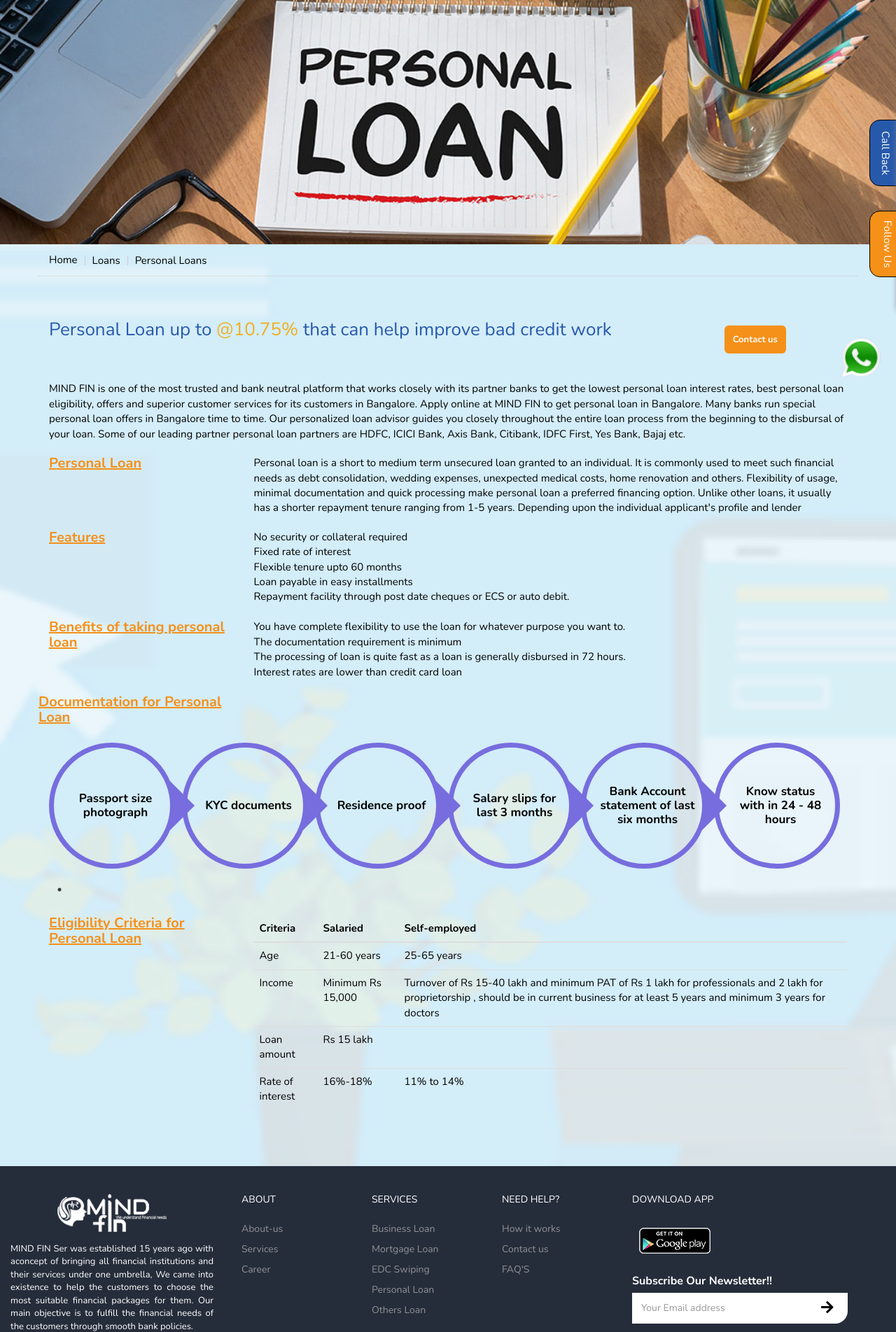
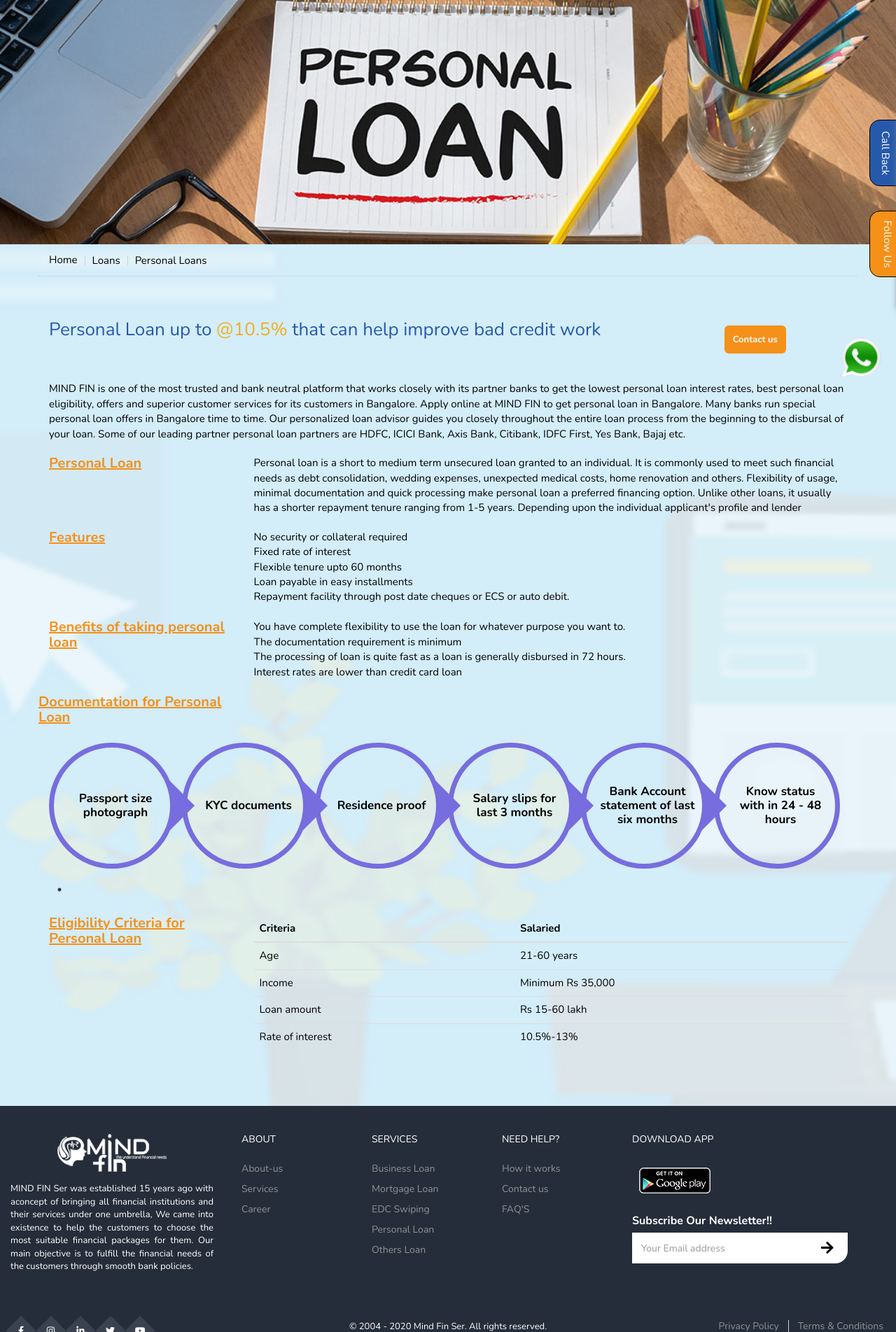
Before and after one commit to mindfin/mindfin-website, a PHP site: page /personal_loan.php in a window 1280 px wide. Shown: the part 129-2032 px from the top of the page at 70% size. Run offline with PHP 8.4, Linux system fonts and the light colour scheme; some libraries are stand-ins or nearby versions.

Commit message:
Update personal_loan.php

```diff
--- a/personal_loan.php
+++ b/personal_loan.php
@@ -45,7 +45,7 @@
       <div class="row">
         <div class="col-sm-9">
           <div class="personal-heading">
-            <h2>Personal Loan up to <span>@10.75% </span>that can help
+            <h2>Personal Loan up to <span>@10.5% </span>that can help
               improve bad credit work</h2>
           </div>
         </div>
@@ -250,29 +250,24 @@
                       <tr>
                         <th>Criteria</th>
                         <th>Salaried</th>
-                        <th>Self-employed</th>
                       </tr>
                     </thead>
                     <tbody>
                       <tr>
                         <td>Age</td>
                         <td>21-60 years</td>
-                        <td>25-65 years</td>
                       </tr>
                       <tr>
                         <td>Income</td>
-                        <td>Minimum Rs 15,000</td>
-                        <td>Turnover of Rs 15-40 lakh and minimum PAT of Rs 1 lakh for professionals and 2 lakh for proprietorship , should be in current business for at least 5 years and minimum 3 years for doctors</td>
+                        <td>Minimum Rs 35,000</td>
                       </tr>
                       <tr>
                         <td>Loan amount</td>
-                        <td>Rs 15 lakh</td>
-                        <td></td>
+                        <td>Rs 15-60 lakh</td>
                       </tr>
                       <tr>
                         <td>Rate of interest</td>
-                        <td>16%-18%</td>
-                        <td>11% to 14%</td>
+                        <td>10.5%-13%</td>
                       </tr>
                       <!-- <tr>
                                 <td>Loan processing charges</td>
```
